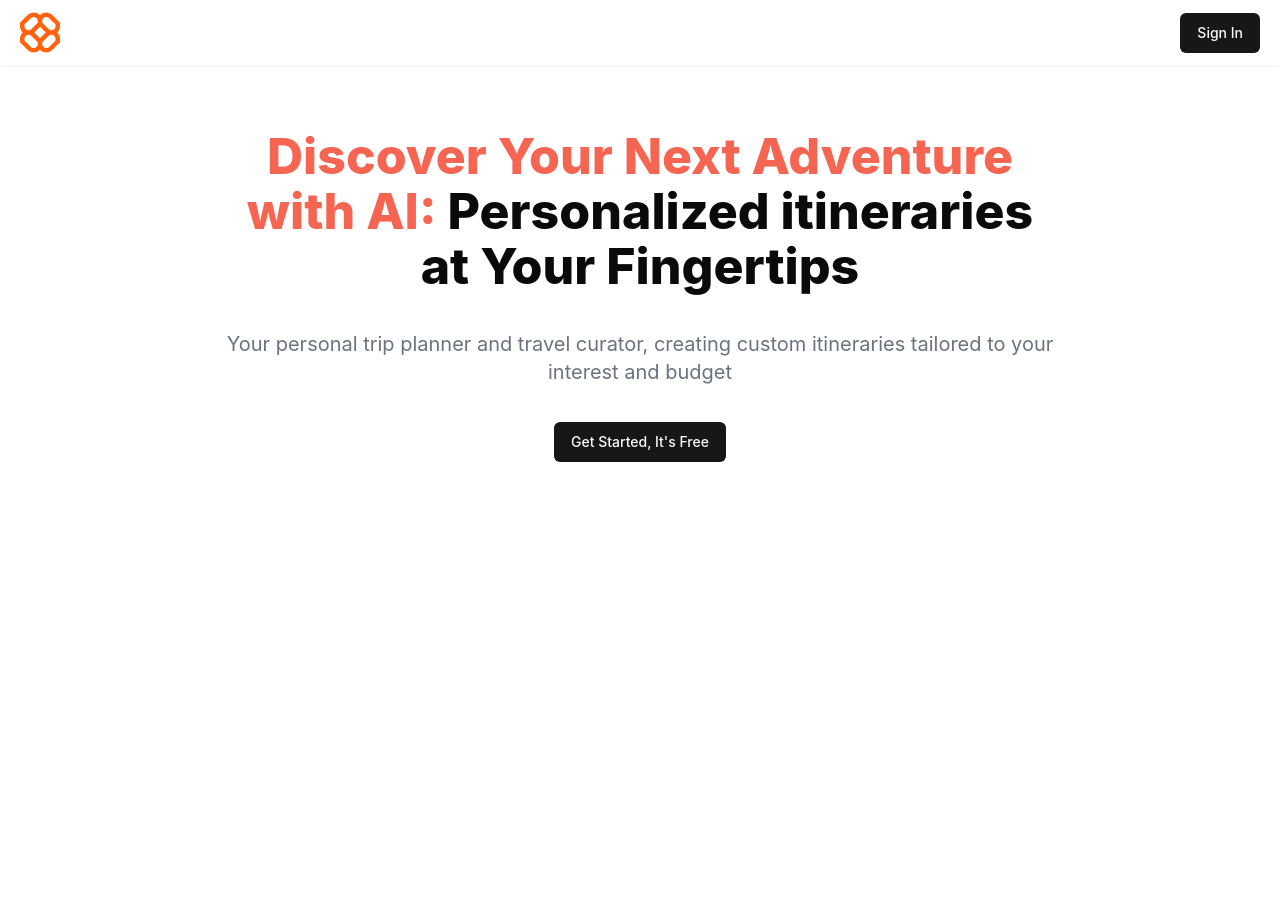
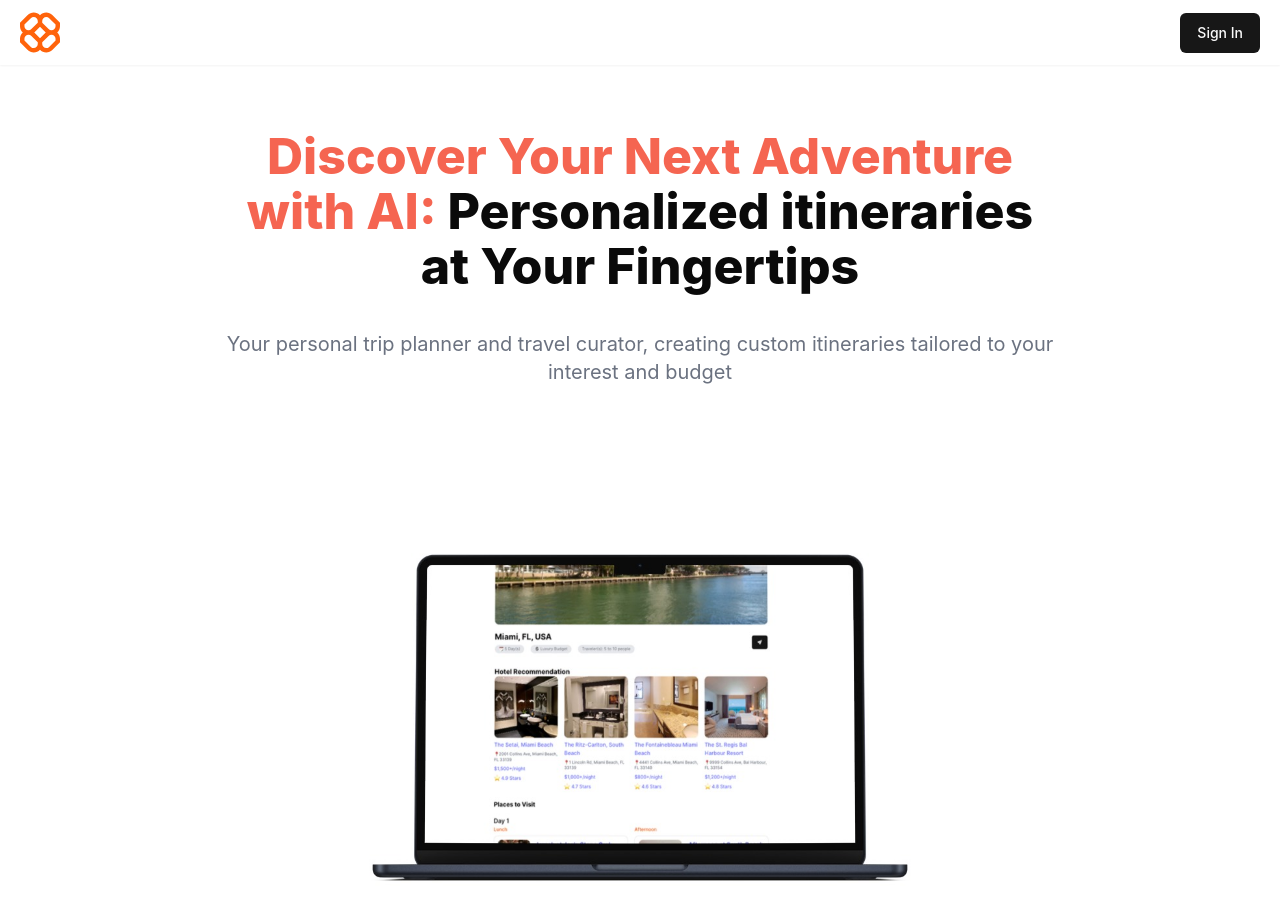
Before and after one commit to dworrels/ai-trip-planner, a React (Vite) app: page / in a window 1280 px wide. Shown: the top 920 px of the page. Before the commit the page ends 800 px from the top, so only its background shows below. Built offline with nearby package versions, Linux system fonts and the light colour scheme; no server answers.

Commit message:
Add landing page image

```diff
--- a/src/components/ui/custom/Hero.jsx
+++ b/src/components/ui/custom/Hero.jsx
@@ -13,6 +13,8 @@ function Hero() {
     <Link to={'/create-trip'}>
       <Button> Get Started, It&apos;s Free </Button>
     </Link>
+
+    <img src="/landing.jpg" className="-mt-20" />
     </div>
   )
 }
```
Also changed, not shown: public/landing.jpg (added).
